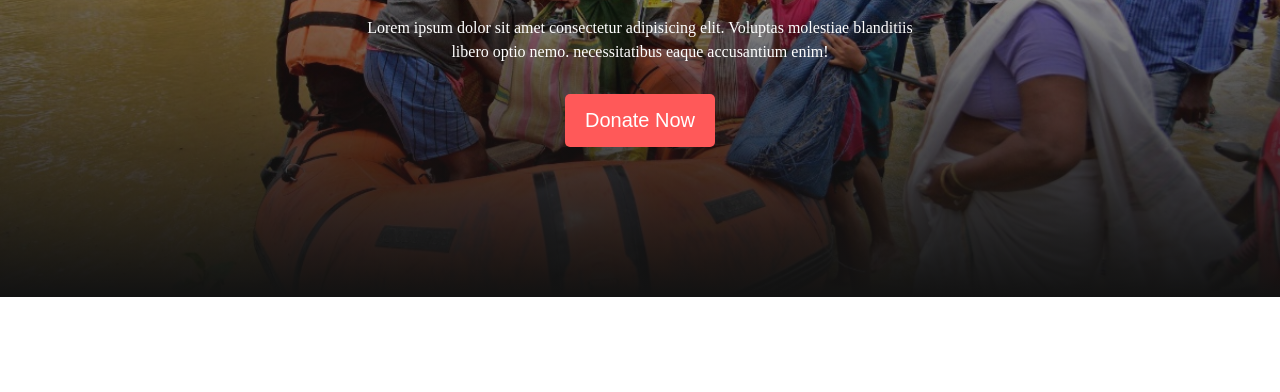
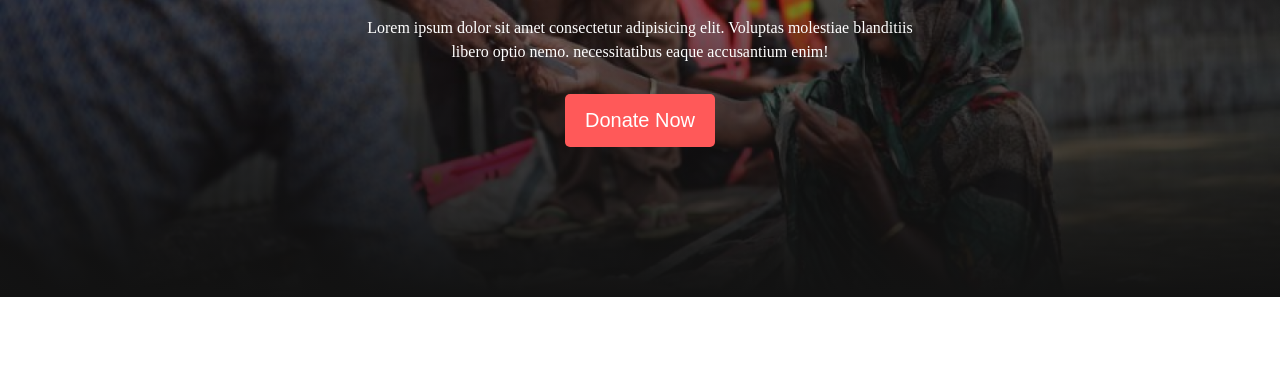
Before and after one commit to Emtiaj-Sultan/donate-today, a plain HTML site: page index.html in a window 1280 px wide. Shown: the part 302-694 px from the top of the page. Drawn offline with Linux system fonts and the light colour scheme.

Commit message:
bg change

```diff
--- a/css/style.css
+++ b/css/style.css
@@ -10,7 +10,7 @@ p {
 
 .header {
     background-image: linear-gradient(360deg, #121212 0%, rgba(18, 18, 18, 0) 100%),
-        url('../images/donation5.jpg');
+        url('../images/bg-image.png');
     background-repeat: no-repeat;
     background-size: cover;
     padding: 150px;
```
Also changed, not shown: images/bg-image.png (added).
